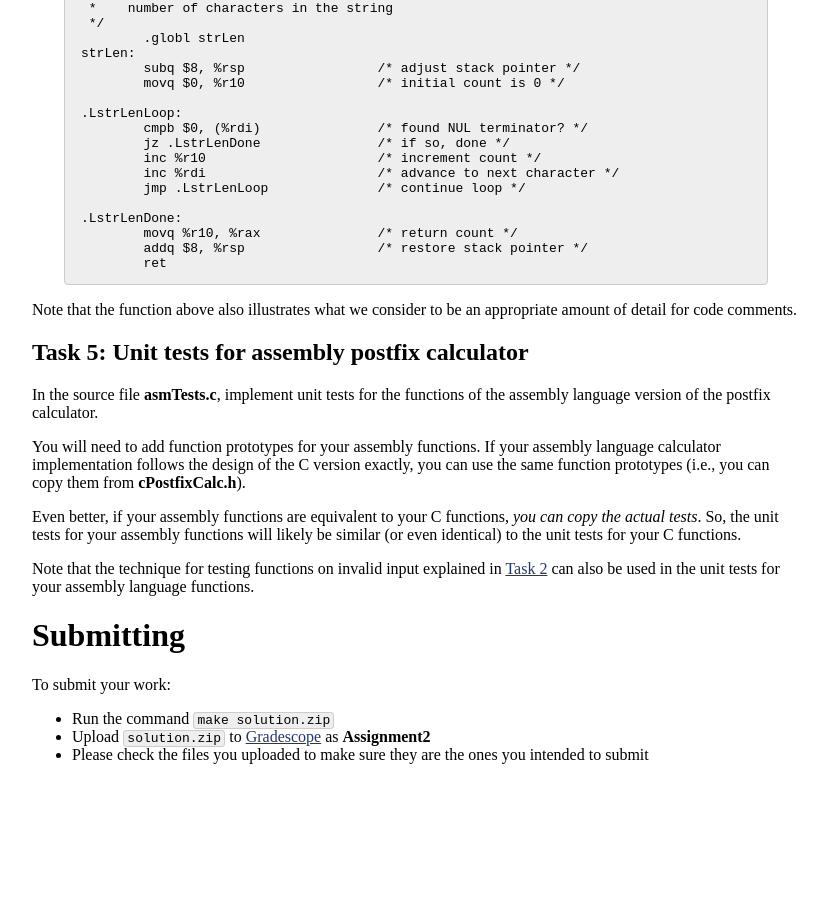
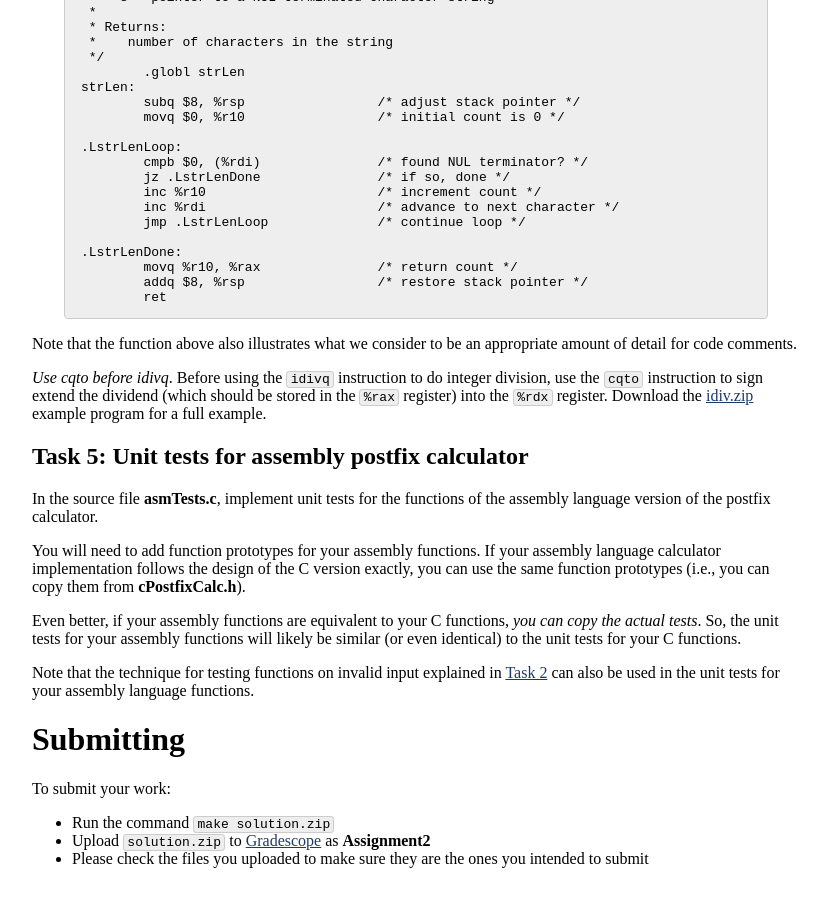
Before and after one commit to jhucsf/spring2020, a Jekyll site: the page built from assign/assign02.md, in a window 1280 px wide and 900 px high, scrolled down 7120 px. Shown: the whole window, without its empty margins (224-1051 px from the left). Built offline with Jekyll 4.4.1, drawn with Linux system fonts in a browser that asks for light colours; before the commit the page ends 7916 px from its top, so only the background shows below that; some of the changed text lies outside the part shown.

Commit message:
example program showing how to use idivq

```diff
--- a/assign/assign02.md
+++ b/assign/assign02.md
@@ -12,6 +12,8 @@ Due: Wednesday, February 26th by 11pm
 *Update 2/16*: Corrected assignment skeleton to make sure `-g` compiler option is used to enable debugging
 
 *Update 2/20*: Added link to [gentest.rb](assign02/gentest.rb) script; see [Task 3](#task-3-system-level-tests)
+
+*Update 2/21*: Added link to [idiv.zip](assign02/idiv.zip), a program demonstrating how to do 64-bit signed division
 
 # Overview
 
@@ -329,6 +331,8 @@ strLen:
 
 Note that the function above also illustrates what we consider to be an appropriate amount of detail for code comments.
 
+*Use cqto before idivq*.  Before using the `idivq` instruction to do integer division, use the `cqto` instruction to sign extend the dividend (which should be stored in the `%rax` register) into the `%rdx` register. Download the [idiv.zip](assign02/idiv.zip) example program for a full example.
+
 ## Task 5: Unit tests for assembly postfix calculator
 
 In the source file **asmTests.c**, implement unit tests for the functions of the assembly language version of the postfix calculator.
```
Also changed, not shown: 1 other file.
